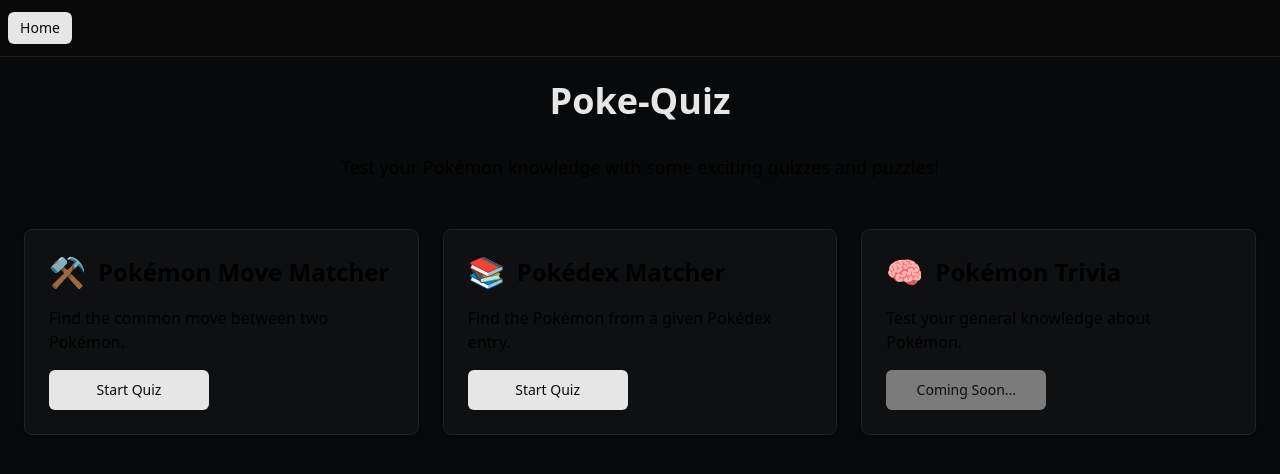
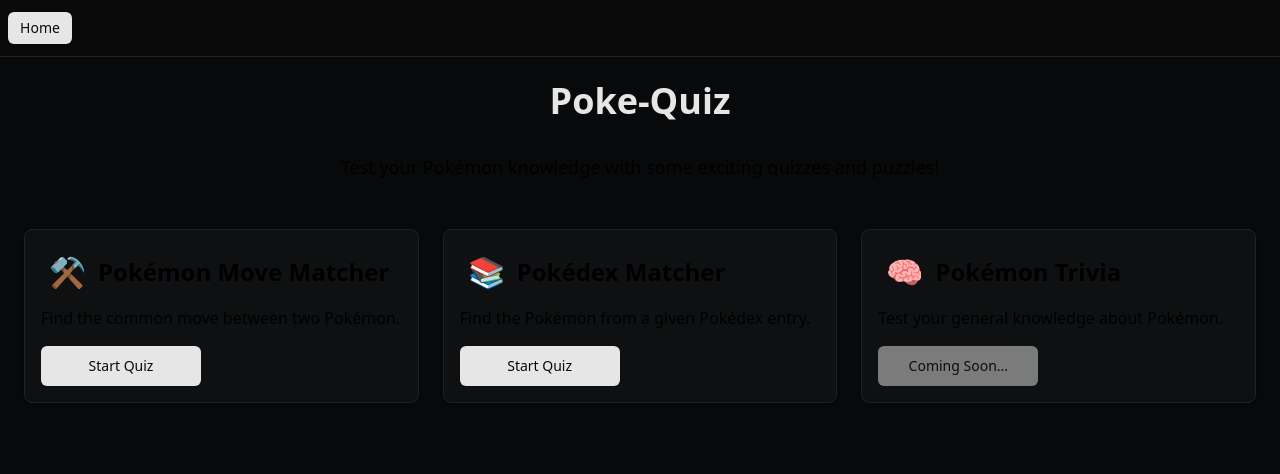
Before and after one commit to JohnMaher1/poke-quiz, a SvelteKit app: page / in a window 1280 px wide. Shown: the top 474 px of the page. Built offline with nearby package versions, Linux system fonts and the light colour scheme.

Commit message:
fix styles and pokedex loader

```diff
--- a/src/routes/+page.svelte
+++ b/src/routes/+page.svelte
@@ -14,16 +14,16 @@
 
 <div class="grid grid-cols-1 gap-6 xl:grid-cols-3">
 	{#each navItems as item}
-		<Card.Root>
+		<Card.Root class="flex h-full flex-col pb-4">
 			<Card.Header class=" flex flex-row items-center text-2xl font-semibold">
 				<span class="mr-3 text-3xl">{item.icon}</span>
 				{item.name}
 			</Card.Header>
-			<Card.Content class="pt-4">
-				<p class="text-muted-foreground mb-4">
+			<Card.Content class="flex h-full flex-col justify-between p-4 pb-0">
+				<p class="text-muted-foreground pb-4">
 					{item.description}
 				</p>
-				<div class="flex items-center justify-between">
+				<div class="flex items-end">
 					{#if item.underConstruction}
 						<Button onclick={() => goto(item.link)} class="w-40" disabled={item.underConstruction}
 							>Coming Soon...</Button
--- a/src/routes/games/pokedex-matcher/+page.svelte
+++ b/src/routes/games/pokedex-matcher/+page.svelte
@@ -40,7 +40,7 @@
 
 	let selectedPokedexName = $state<string | undefined>(undefined);
 
-	$effect.root(() => {
+	$effect(() => {
 		if (pokedexNames) {
 			selectedPokedexName = getRandomPokedex(pokedexNames);
 		}
@@ -121,7 +121,7 @@
 		</div>
 	{:else}
 		<div>
-			Pokedex: <span class="font-bold"> {toPascalCase(selectedPokedexName!)}</span>
+			Pokedex: <span class="font-bold"> {toPascalCase(selectedPokedexName ?? '')}</span>
 		</div>
 		<div>
 			{formattedTextEntry}
```
